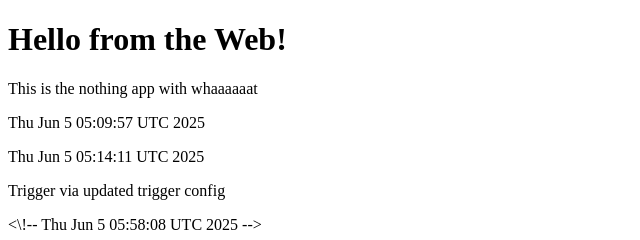
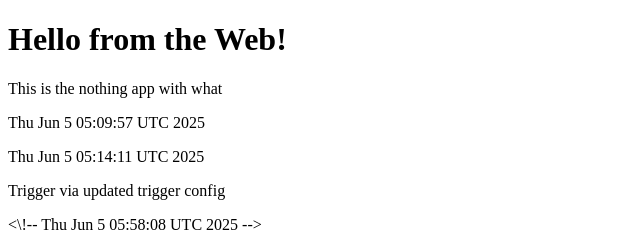
Before and after one commit to rdelator/demo-app, a plain HTML site: page templates/index.html in a window 1280 px wide. Shown: the full height of the page, 0-640 px from the left. Drawn offline with Linux system fonts and the light colour scheme.

Commit message:
Update index.html

```diff
--- a/templates/index.html
+++ b/templates/index.html
@@ -5,7 +5,7 @@
 </head>
 <body>
     <h1>Hello from the Web!</h1>
-    <p>This is the nothing app with whaaaaaat</p>
+    <p>This is the nothing app with what</p>
 </body>
 </html>
 <p>Thu Jun  5 05:09:57 UTC 2025</p>
```
